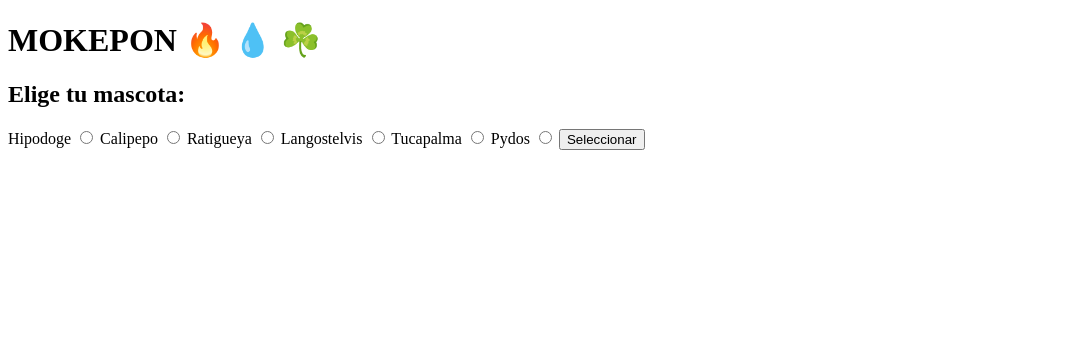
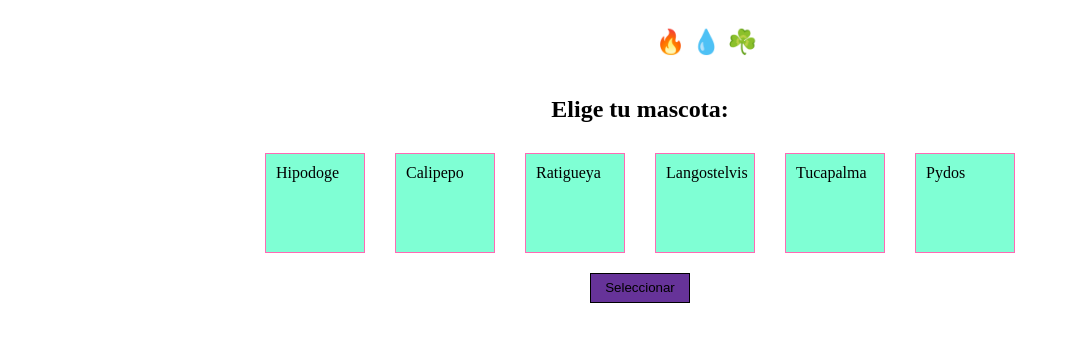
Before and after one commit to jaso3754/Element-war-game-, a plain HTML site: page mokepon.html in a window 1280 px wide. Shown: the whole page, without its empty margins (0-1070 px from the left). Drawn offline with Linux system fonts and the light colour scheme.

Commit message:
añadiendo estilos

```diff
--- a/mokepon.html
+++ b/mokepon.html
@@ -2,32 +2,42 @@
 <html>
     <head>
         <meta charset="utf-8" />
-        <title> MOKEPON fatal </title>
+        <title> MOKEPON </title>
         <script src="./js/mokepon.js"> </script>
+        <link rel="stylesheet" href="./styles.css">
+
     </head>
+
     <body>
-        <h1> MOKEPON 🔥 💧 ☘️ </h1>
 
         <section id="seleccionar-mascota">
-            <h2> Elige tu mascota: </h2>
+            <h1 class="titulo"> MOKEPON 🔥 💧 ☘️ </h1>
 
-            <label for="Hipodoge"> Hipodoge </label>
+            <h2 class ="subtitulo"> Elige tu mascota: </h2>
+
+            <div class="tarjetas">
+
+                <label class= "tarjeta-de-mokepon" for="Hipodoge"> Hipodoge </label>
                 <input type="radio" name="mascota" id="Hipodoge"/>
 
-            <label for="Calipepo"> Calipepo </label>
+                <label class= "tarjeta-de-mokepon" for="Calipepo"> Calipepo </label>
                 <input type="radio" name="mascota" id="Calipepo"/>
 
-            <label for="Ratigueya"> Ratigueya </label>
+                <label class= "tarjeta-de-mokepon" for="Ratigueya"> Ratigueya </label>
                 <input type="radio" name="mascota" id="Ratigueya"/>
 
-            <label for="Langostelvis"> Langostelvis </label>
+                <label class= "tarjeta-de-mokepon" for="Langostelvis"> Langostelvis </label>
                 <input type="radio" name="ataques" id="Langostelvis"/>
 
-            <label for="Tucapalma"> Tucapalma </label>
+                <label class= "tarjeta-de-mokepon" for="Tucapalma"> Tucapalma </label>
                 <input type="radio" name="mascota" id="Tucapalma"/>
 
-            <label for="Pydos"> Pydos </label>
+                <label class= "tarjeta-de-mokepon" for="Pydos"> Pydos </label>
                 <input type="radio" name="mascota" id="Pydos"/>
+
+            </div>
+
+
 
 
             <button id="boton-mascota">Seleccionar</button>
@@ -36,7 +46,10 @@
 
 
         <section id="seleccionar-ataque">
+            <h1 class="titulo"> MOKEPON 🔥 💧 ☘️ </h1>
+
             <h2> Elige tu ataques:</h2>
+
             <p> tu mascota <span id="mascota-jugador"> </span>tiene <span id="vidas-jugador">3</span> vidas </p>
             <p> la mascota <span id="mascota-enemigo"> </span> del enemigo tiene <span id="vidas-enemigo">3</span> vidas </p>
 
@@ -55,5 +68,6 @@
             <button id="boton-reiniciar"> Reiniciar </button>
 
         </section>
+
     </body>
 </html>
--- /dev/null
+++ b/styles.css
@@ -0,0 +1,55 @@
+body {
+
+}
+
+
+#seleccionar-mascota {
+    display: flex;
+    flex-direction: column;
+    justify-content: center;
+    align-items: center;
+
+}
+
+.titulo {
+    color: white;
+
+
+}
+
+.subtitulo {
+
+
+
+}
+
+.tarjetas{
+    display: flex;
+    gap:10px;
+
+}
+
+.tarjeta-de-mokepon {
+    width: 100px;
+    height: 100px;
+    background: aquamarine;
+    padding: 10px;
+    box-sizing: border-box;
+    margin: 10px;
+    border: 1px solid hotpink;
+}
+
+#boton-mascota{
+
+    background: rebeccapurple;
+    width: 100px;
+    height: 30px;
+    box-sizing: border-box;
+    margin: 10px;
+    padding: 5px;
+    border: 1px solid black;
+}
+
+input {
+    display: none;
+}
```
Lines whose indentation alone changed are shown as unchanged.
